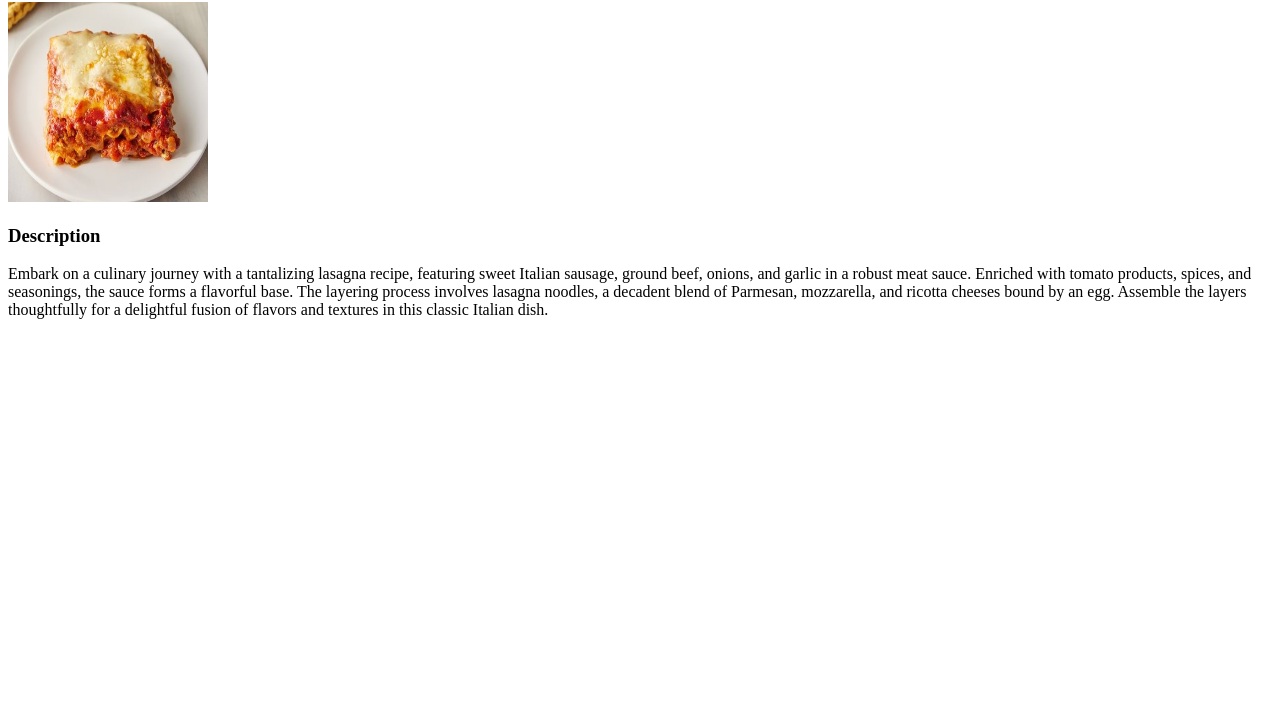
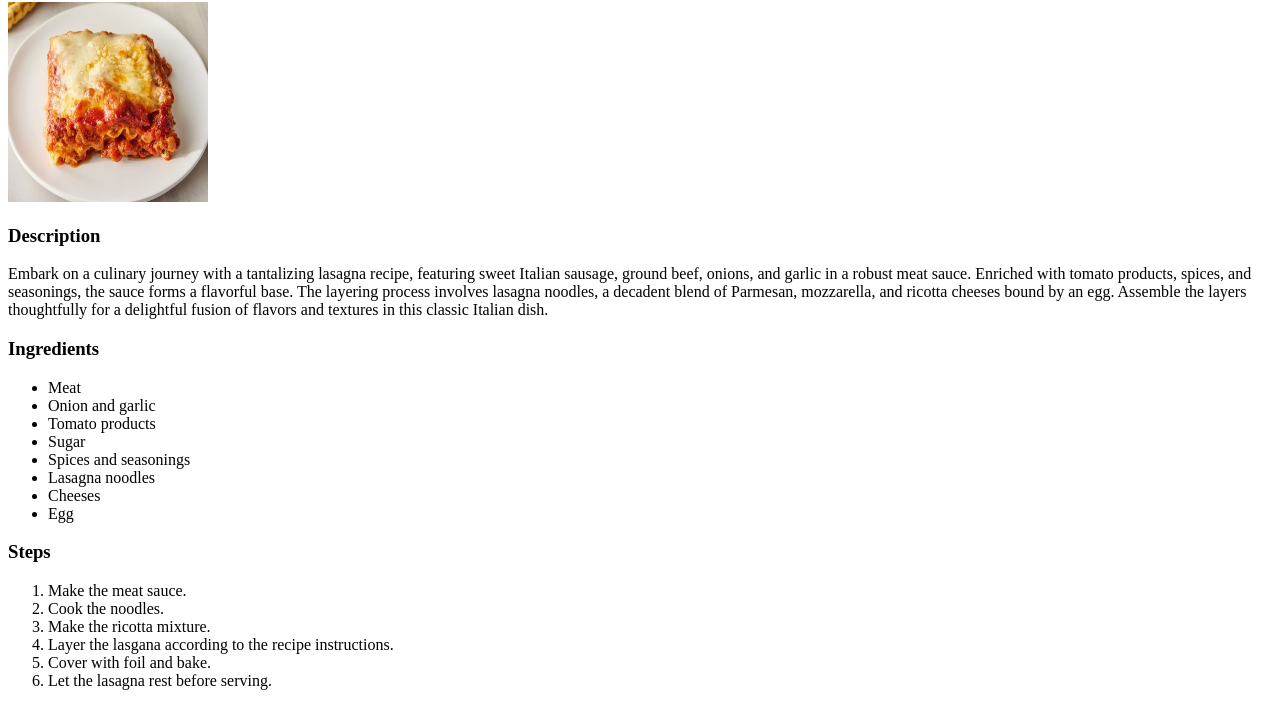
Before and after one commit to SpeakBoy/odin-recipes, a plain HTML site: page recipes/lasagna.html in a window 1280 px wide. Shown: the part 78-800 px from the top of the page. Drawn offline with Linux system fonts and the light colour scheme.

Commit message:
Add ingredients and steps to lasagna.html
Created two lists, one containing ingredients
for lasagna and the other containing the steps
to make the lasagna.

```diff
--- a/recipes/lasagna.html
+++ b/recipes/lasagna.html
@@ -25,5 +25,27 @@
             thoughtfully for a delightful fusion of flavors and textures in this
             classic Italian dish.
         </p>
+
+        <h3>Ingredients</h3>
+        <ul>
+            <li>Meat</li>
+            <li>Onion and garlic</li>
+            <li>Tomato products</li>
+            <li>Sugar</li>
+            <li>Spices and seasonings</li>
+            <li>Lasagna noodles</li>
+            <li>Cheeses</li>
+            <li>Egg</li>
+        </ul>
+
+        <h3>Steps</h3>
+        <ol>
+            <li>Make the meat sauce.</li>
+            <li>Cook the noodles.</li>
+            <li>Make the ricotta mixture.</li>
+            <li>Layer the lasgana according to the recipe instructions.</li>
+            <li>Cover with foil and bake.</li>
+            <li>Let the lasagna rest before serving.</li>
+        </ol>
     </body>
 </html>
```
